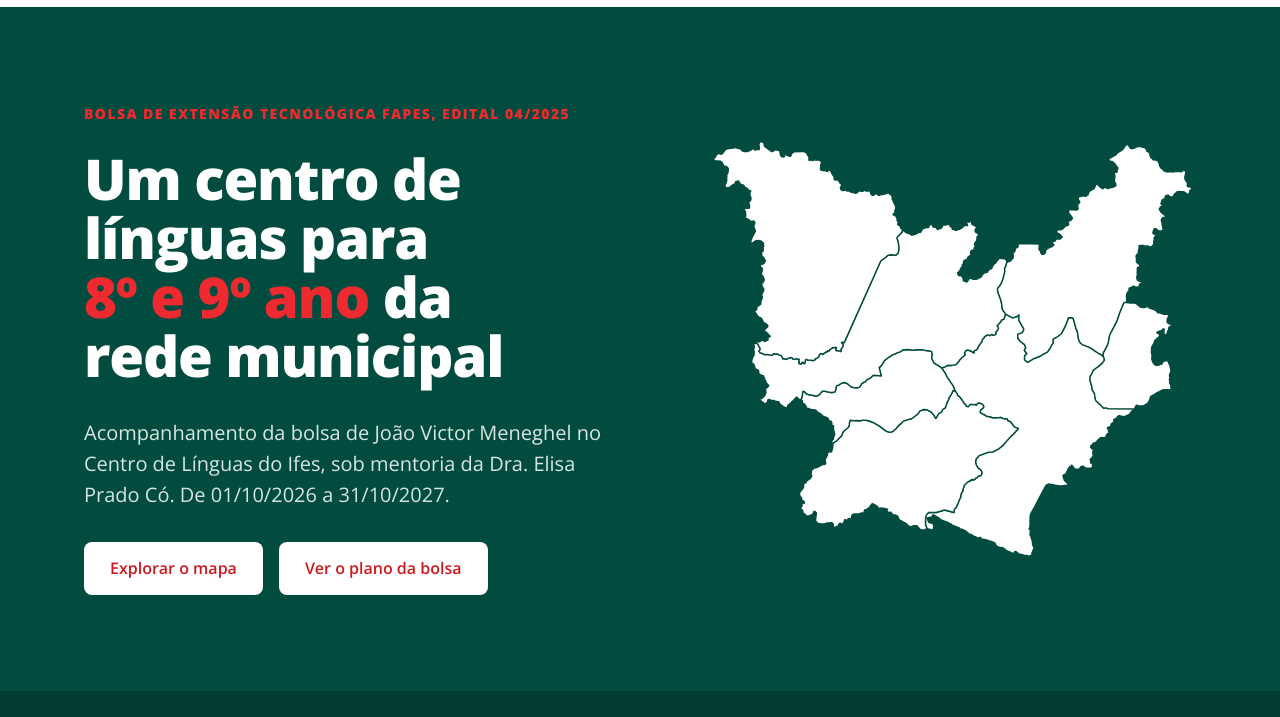
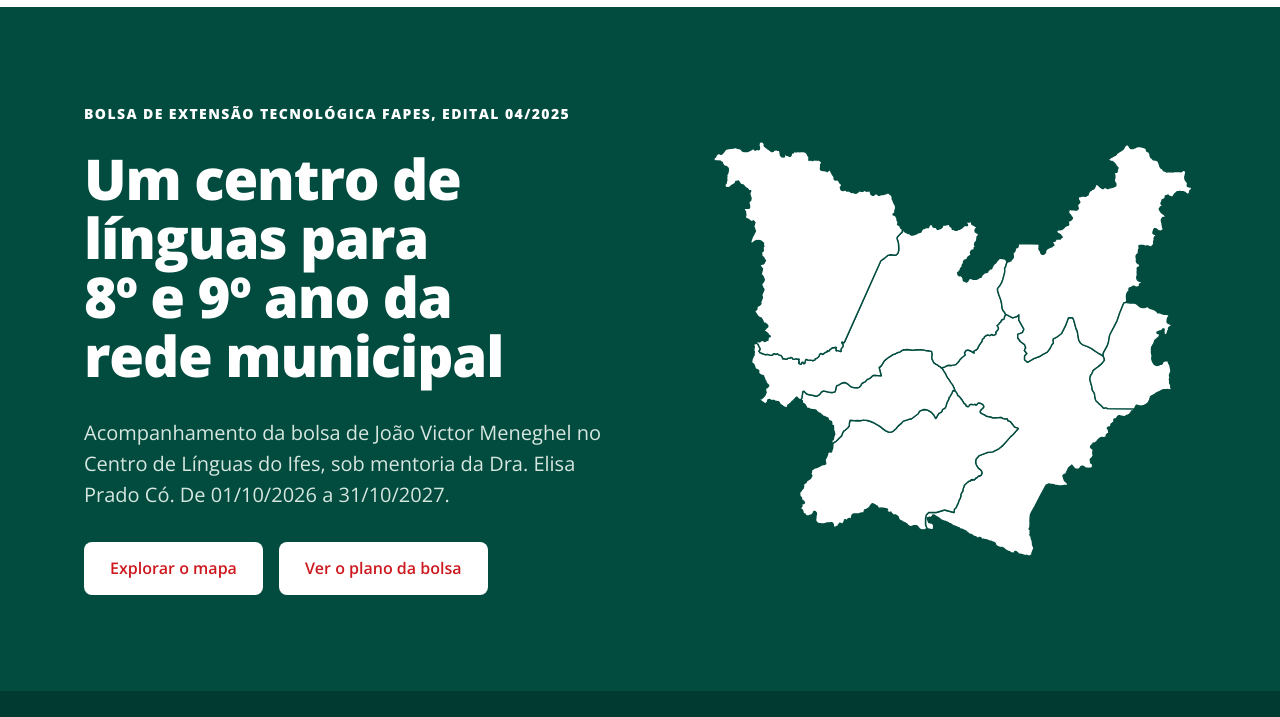
Before and after one commit to menegheljv/bolsa-extensao-centro-de-linguas, a plain HTML site: page index.html in a window 1280 px wide. Shown: the part 83-800 px from the top of the page. Drawn offline with nearby package versions, Linux system fonts and the light colour scheme.

Commit message:
Título e rótulo da abertura em branco (#19)
Co-authored-by: Claude Sonnet 5.5 <noreply@anthropic.com>

```diff
--- a/index.html
+++ b/index.html
@@ -42,9 +42,9 @@ p{margin:0 0 var(--s2);text-wrap:pretty;max-width:var(--measure)}
 /* abertura */
 .hero{background:var(--forest);color:#fff;overflow:hidden}
 .hero .wrap{display:grid;grid-template-columns:minmax(0,1.15fr) minmax(0,1fr);gap:var(--s6);align-items:center;padding-top:var(--s7);padding-bottom:var(--s7)}
-.hero .label{color:#ee2a30;font-weight:800;font-size:14px;margin-bottom:var(--s3)}
+.hero .label{color:#fff;font-weight:800;font-size:14px;margin-bottom:var(--s3)}
 .hero h1{font-size:clamp(32px,4.4vw,60px)}
-.hero h1 em{font-style:normal;color:#ee2a30}
+.hero h1 em{font-style:normal;color:#fff}
 .hero .sub{margin:var(--s4) 0;font-size:20px;color:#d7e6df;max-width:46ch}
 .hero .cta{display:flex;gap:var(--s2);flex-wrap:wrap}
 #heromap{width:100%;height:auto;display:block}
```
